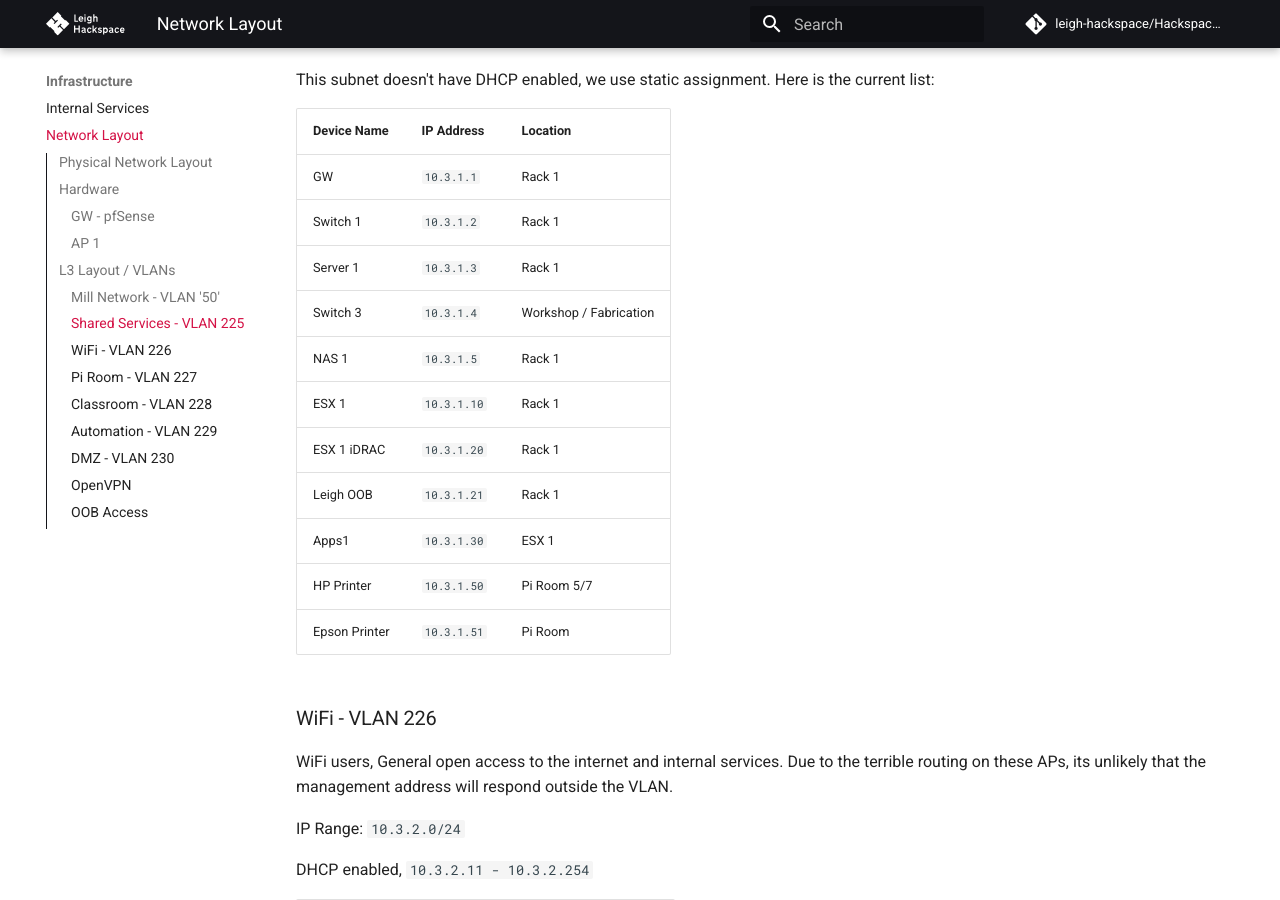
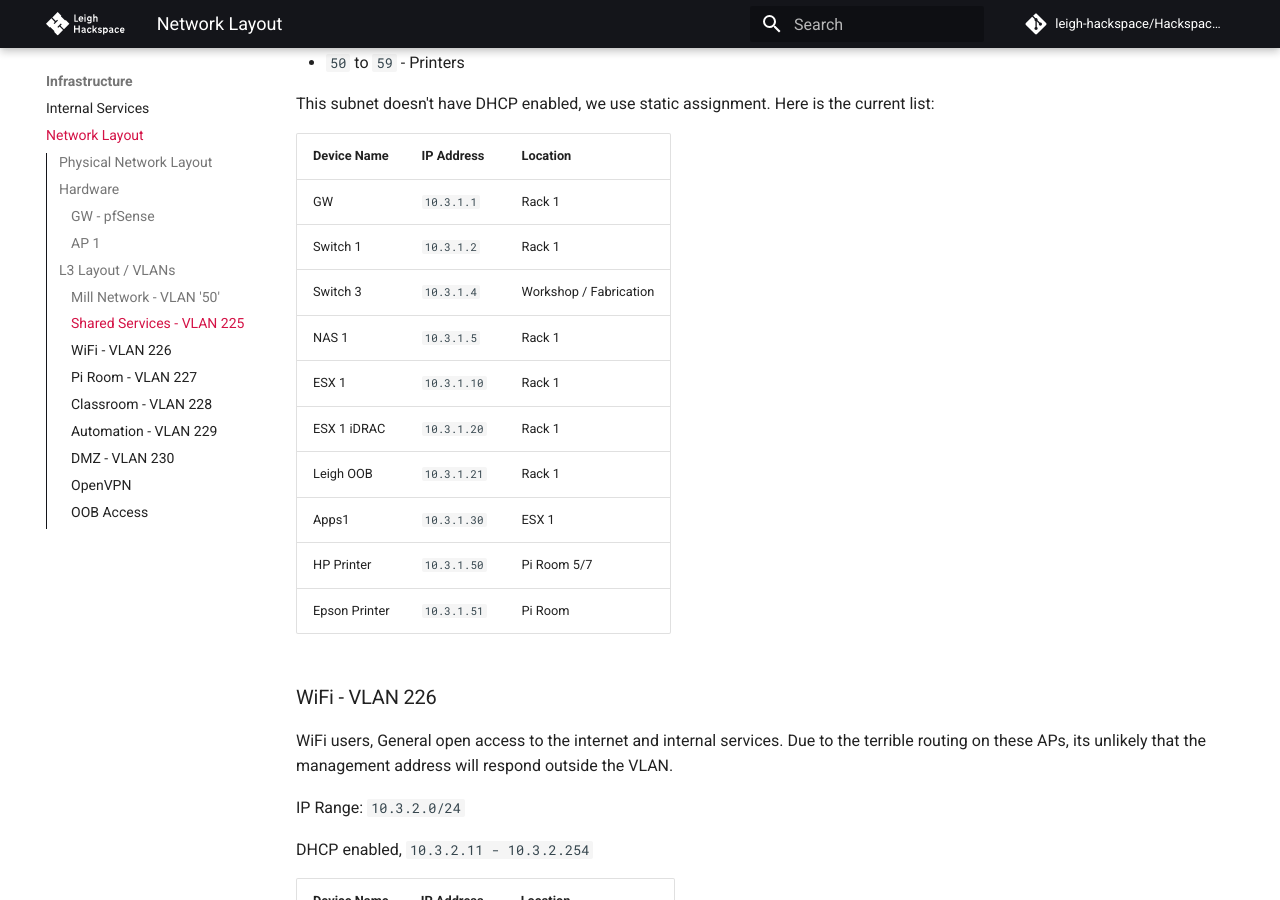
Before and after one commit to leigh-hackspace/HackspaceWiki, an MkDocs documentation site: the page built from docs/infrastructure/network_layout.md, in a window 1280 px wide and 900 px high, scrolled down 3390 px. Built offline with MkDocs 1.6.1 and Material for MkDocs 9.7.7, drawn with Linux system fonts in a browser that asks for light colours; comment, search, counter and statistics services are not loaded; the version menu is left out.

Commit message:
Decom server1

```diff
--- a/docs/infrastructure/network_layout.md
+++ b/docs/infrastructure/network_layout.md
@@ -10,7 +10,6 @@
     GW[GW - pfSense]
     AP[AP 1] -->|Port43| SWITCH1
     SWITCH1[Switch 1] -->|Port1 / en0| GW
-    SERVER1[Server 1] -->|Port45| SWITCH1
     NAS1[NAS 1] --> |Port44| SWITCH1
     ESX1[ESX 1] --> |Port40/41/42| SWITCH1
     LEIGHOOB[Leigh OOB] -.-> |Port39| SWITCH1
@@ -140,7 +139,6 @@
 | ------------- | ----------- | ---------------------- |
 | GW            | `10.3.1.1`  | Rack 1                 |
 | Switch 1      | `10.3.1.2`  | Rack 1                 |
-| Server 1      | `10.3.1.3`  | Rack 1                 |
 | Switch 3      | `10.3.1.4`  | Workshop / Fabrication |
 | NAS 1         | `10.3.1.5`  | Rack 1                 |
 | ESX 1         | `10.3.1.10` | Rack 1                 |
```
Also changed, not shown: docs/infrastructure/internal_services.md (+1 -1 lines).
